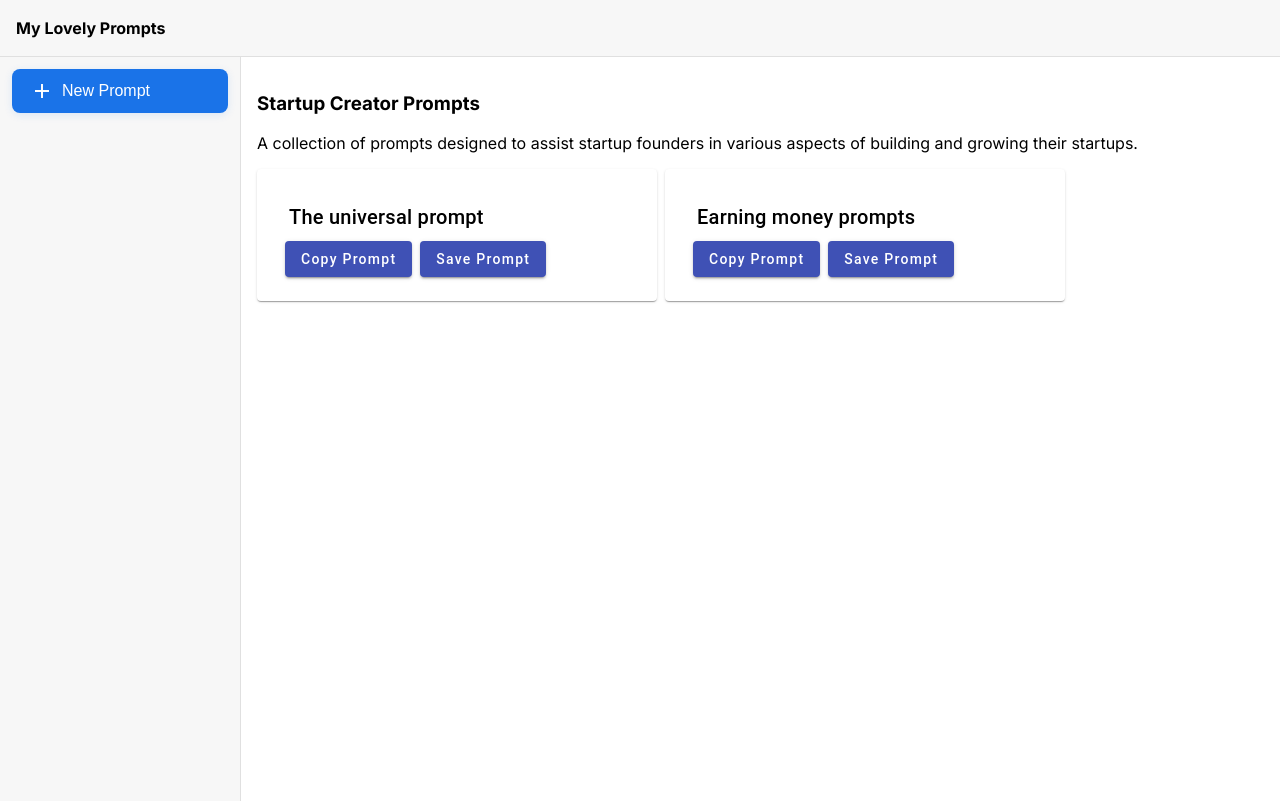
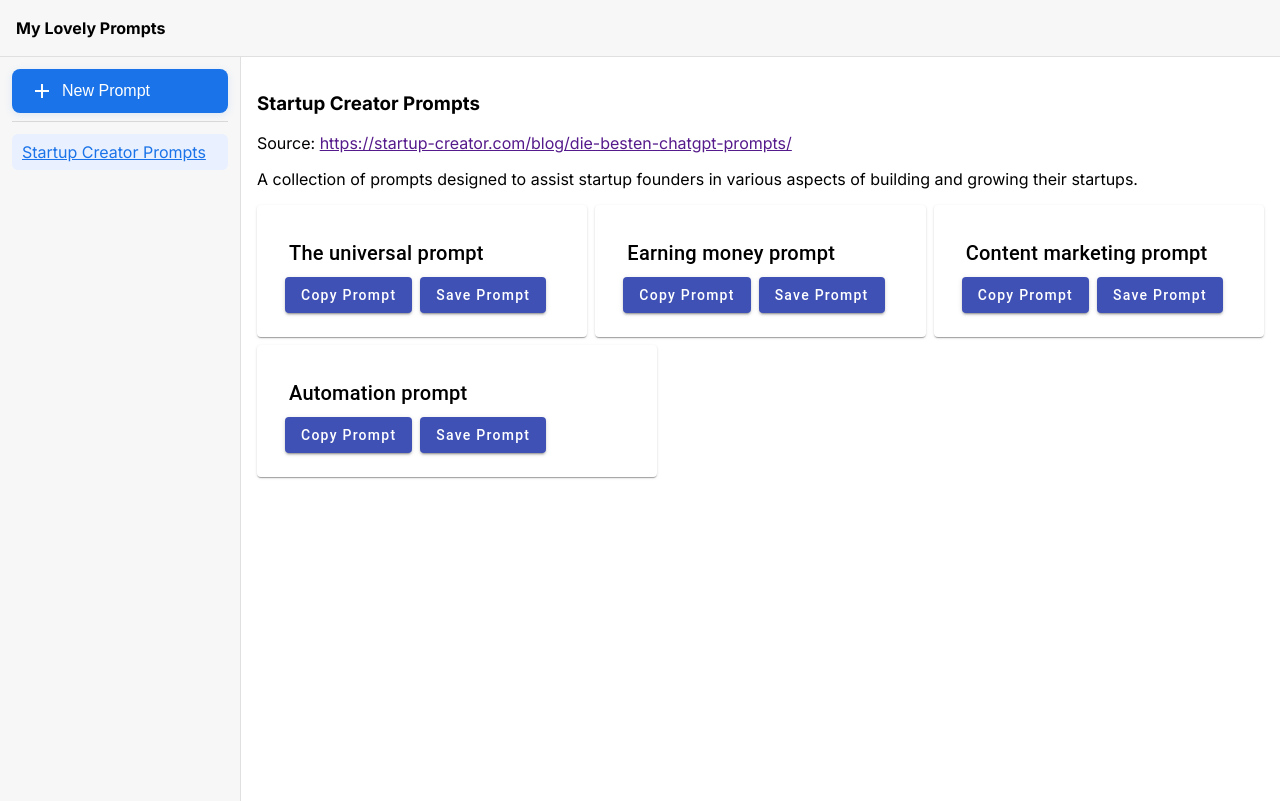
Before and after one commit to mrqc/my-lovely-prompts, an Angular app: page /collection/startup-creator-prompts in a window 1280 px wide. Built offline with nearby package versions, Linux system fonts and the light colour scheme.

Commit message:
- new prompts - new collection feature

```diff
--- a/public/collections.json
+++ b/public/collections.json
@@ -1,7 +1,8 @@
 {
   "collections": [
     {
-      "id": 1,
+      "slug": "startup-creator-prompts",
+      "title": "Startup Creator Prompts",
       "file": "startup-creator-prompts.json"
     }
   ]
--- a/public/prompt-collections/startup-creator-prompts.json
+++ b/public/prompt-collections/startup-creator-prompts.json
@@ -1,5 +1,6 @@
 {
   "title": "Startup Creator Prompts",
+  "source": "https://startup-creator.com/blog/die-besten-chatgpt-prompts/",
   "description": "A collection of prompts designed to assist startup founders in various aspects of building and growing their startups.",
   "prompts": [
     {
@@ -8,10 +9,20 @@
       "name": "The universal prompt",
       "text": "You are a Prompt Engineer for the {Your Topic}. Your goal is to help me write the best possible prompt for myself. The prompt will be used later by you, ChatGPT, to generate the best possible output. You will go through the following process: Your first response will consist of asking me what the prompt should be about. I will give my answer, but we will improve it through continuous iteration by going through the next steps. Based on my input, you will generate 4 sections: a) You, ChatGPT, will tell me what role you are giving yourself as an assistant (Example: Personal Assistant, Diet Planner, Content Creator, Editor, etc.). You will insert this role at the beginning of the prompt: “You are [my role] who helps me to …” b) Revised Prompt (provide your rewritten prompt. It should be clear, concise, and easy for you to understand), c) Suggestions (provide suggestions on which details should be included in the prompt to improve it) d) Questions (ask all relevant questions regarding additional information needed from me to improve the prompt)"
     }, {
-      "slug": "earning-money-prompts",
+      "slug": "earning-money-prompt",
       "modelId": "generic",
-      "name": "Earning money prompts",
+      "name": "Earning money prompt",
       "text": "Create a comprehensive guide to starting a {Your Company Wish}, covering industry trends, planning steps, niche identification, team skills, funding options, legal considerations, scaling strategies, challenges, and successful examples.\n\nIdentify a specific target audience for marketing digital products that allow earning remotely alongside a full-time job, and tailor the content to their needs to effectively generate sales. Provide examples, market analysis strategies, and best practices for content creation.\n\nDevelop a sophisticated concept for automations, their types, examples, benefits across different industries, steps for setting them up for business operations, implementation challenges, and popular automation tools with their features."
+    }, {
+      "slug": "content-marketing-prompt",
+      "modelId": "generic",
+      "name": "Content marketing prompt",
+      "text": "Identify a specific target audience for marketing digital products that allow earning remotely alongside a full-time job, and tailor the content to their needs to effectively generate sales. Provide examples, market analysis strategies, and best practices for content creation."
+    }, {
+      "slug": "automation-prompt",
+      "modelId": "generic",
+      "name": "Automation prompt",
+      "text": "Develop a sophisticated concept for automations, their types, examples, benefits across different industries, steps for setting them up for business operations, implementation challenges, and popular automation tools with their features."
     }
   ]
 }
--- a/src/app/main-content/main-content.html
+++ b/src/app/main-content/main-content.html
@@ -1,4 +1,5 @@
 <h3>{{ title }}</h3>
+<p>Source: <a href="{{ source }}" target="_blank">{{ source }}</a></p>
 <p>{{ description }}</p>
 <div class="prompt-card-container">
   @for (prompt of prompts; track prompt) {
--- a/src/app/main-content/main-content.ts
+++ b/src/app/main-content/main-content.ts
@@ -10,6 +10,7 @@ interface PromptCollection {
   prompts: Prompt[];
   title: string;
   description: string;
+  source: string;
 }
 
 @Component({
@@ -25,6 +26,7 @@ export class MainContent implements OnInit {
   prompts: Prompt[] = [];
   title: string = "";
   description: string = "";
+  source: string = "";
 
   constructor(
     private route: ActivatedRoute,
@@ -46,6 +48,7 @@ export class MainContent implements OnInit {
             this.prompts = data.prompts;
             this.title = data.title;
             this.description = data.description;
+            this.source = data.source;
             this.changeDetectionRef.markForCheck();
           },
           error: () => {
--- a/src/app/model.service.ts
+++ b/src/app/model.service.ts
@@ -12,7 +12,7 @@ export interface Model {
 })
 export class ModelService {
   private models: Model[] = [
-    { name: "Generic", playgroundUrl: "", id: "generic", vendorSpecificId: "" },
+    { name: "Generic (ChatGPT)", playgroundUrl: "https://chat.openai.com/?q={prompt}", id: "generic", vendorSpecificId: "" },
     { name: "OpenAI Gpt 4 0613", playgroundUrl: "https://chat.openai.com/?model=gpt-4-0613&q={prompt}", id: "openapi-gpt-4-0613", vendorSpecificId: "gpt-4-0613" },
     { name: "OpenAI Gpt 5.2 Chat Latest", playgroundUrl: "https://chat.openai.com/?model=gpt-5.2-chat-latest&q={prompt}", id: "openapi-gpt-5.2-chat-latest", vendorSpecificId: "gpt-5.2-chat-latest" },
     { name: "OpenAI Gpt 5.2 2025 12 11", playgroundUrl: "https://chat.openai.com/?model=gpt-5.2-2025-12-11&q={prompt}", id: "openapi-gpt-5.2-2025-12-11", vendorSpecificId: "gpt-5.2-2025-12-11" },
--- a/src/app/sidebar/sidebar.css
+++ b/src/app/sidebar/sidebar.css
@@ -61,3 +61,11 @@
   font-size: 16px;
   vertical-align: middle;
 }
+.collection-row {
+  display: flex;
+  align-items: center;
+  padding: 4px 0;
+}
+.collection-row a {
+  flex: 1;
+}
--- a/src/app/sidebar/sidebar.html
+++ b/src/app/sidebar/sidebar.html
@@ -5,7 +5,7 @@
     </span>
     <span class="btn-text">New Prompt</span>
   </button>
-  @for (prompt of prompts; track prompt) {
+  @for (prompt of storedUserPrompts; track prompt) {
     <div class="prompt-row">
       <a [routerLink]="['/prompt', prompt.slug]"
          routerLinkActive="active"
@@ -19,4 +19,16 @@
       </span>
     </div>
   }
+
+  <mat-divider></mat-divider>
+
+  @for (collection of collections; track collection) {
+    <div class="collection-row">
+      <a [routerLink]="['/collection', collection.slug]"
+         routerLinkActive="active"
+         [routerLinkActiveOptions]="{ exact: true }">
+        {{ collection.title }}
+      </a>
+    </div>
+  }
 </nav>
--- a/src/app/sidebar/sidebar.ts
+++ b/src/app/sidebar/sidebar.ts
@@ -4,32 +4,57 @@ import {Prompt, PromptService} from '../prompt.service';
 import {Subject, takeUntil} from 'rxjs';
 import { MatIcon } from '@angular/material/icon';
 import {MatSnackBar} from '@angular/material/snack-bar';
+import {HttpClient, HttpClientModule} from '@angular/common/http';
+import {MatDivider} from '@angular/material/divider';
+
+interface CollectionReference {
+  slug: string;
+  title: string;
+  source: string;
+  file: string;
+}
+
+interface Collections {
+  collections: CollectionReference[];
+}
 
 @Component({
   selector: 'app-sidebar',
   standalone: true,
-  imports: [RouterModule, MatIcon],
+  imports: [RouterModule, MatIcon, MatDivider],
   templateUrl: './sidebar.html',
   styleUrl: './sidebar.css',
 })
 export class Sidebar implements OnInit, OnDestroy {
 
-  prompts: Prompt[] = [];
+  storedUserPrompts: Prompt[] = [];
+  collections: CollectionReference[] = [];
   private destroy$ = new Subject<void>();
 
   constructor(
     private promptService: PromptService,
     private router: Router,
-    private snackBar: MatSnackBar) { }
+    private snackBar: MatSnackBar,
+    private http: HttpClient,
+    ) { }
 
   ngOnInit() {
     this.promptService
       .onPromptsChanged()
       .pipe(takeUntil(this.destroy$))
       .subscribe((list) => {
-        this.prompts = list;
+        this.storedUserPrompts = list;
       });
-    this.prompts = this.promptService.getAllPrompts();
+    this.storedUserPrompts = this.promptService.getAllPrompts();
+    this.http.get<Collections>(`collections.json`)
+      .subscribe({
+        next: data => {
+          this.collections = data.collections;
+        },
+        error: () => {
+          this.collections = [];
+        },
+      });
   }
 
   ngOnDestroy(): void {
```
